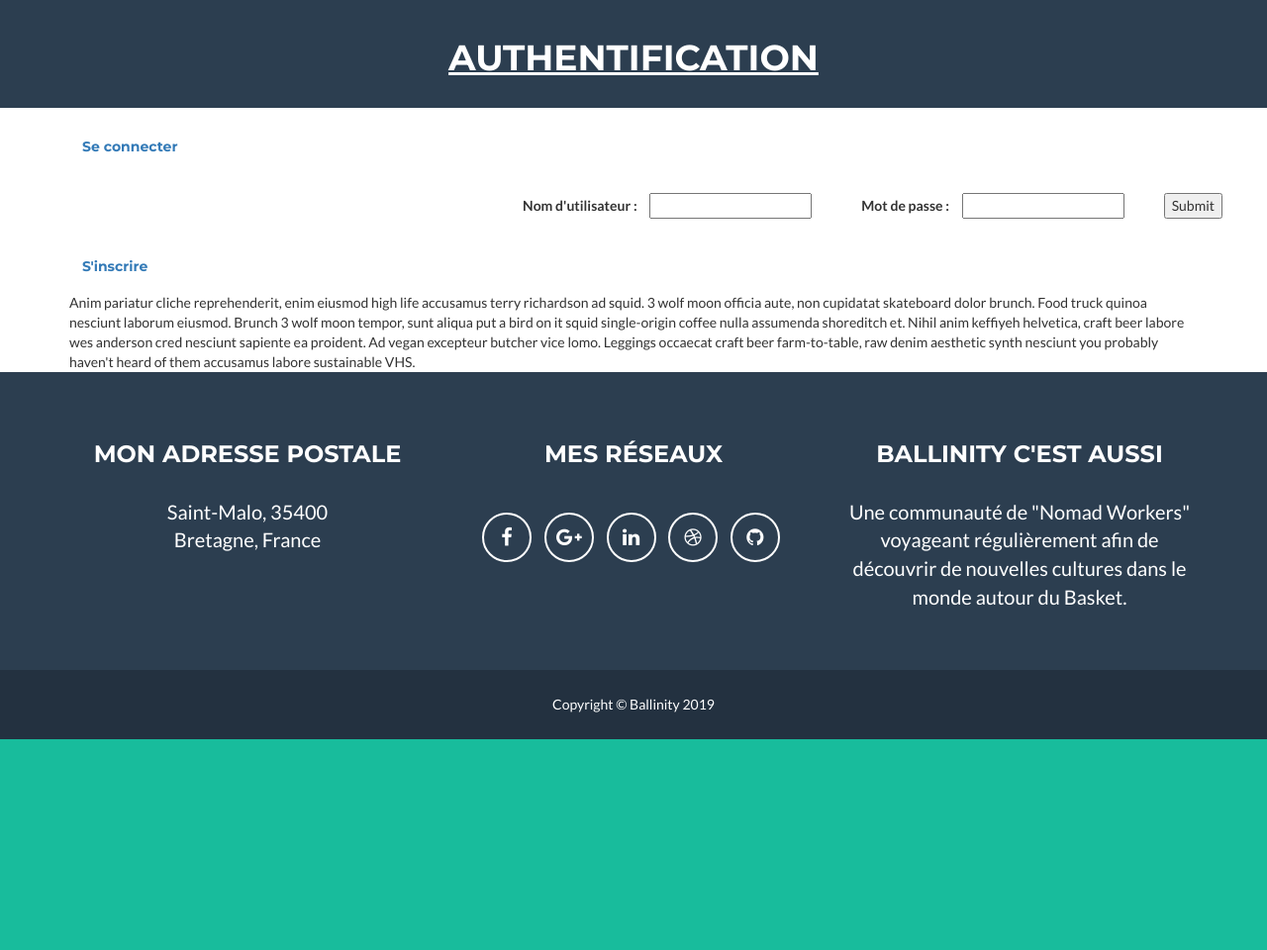
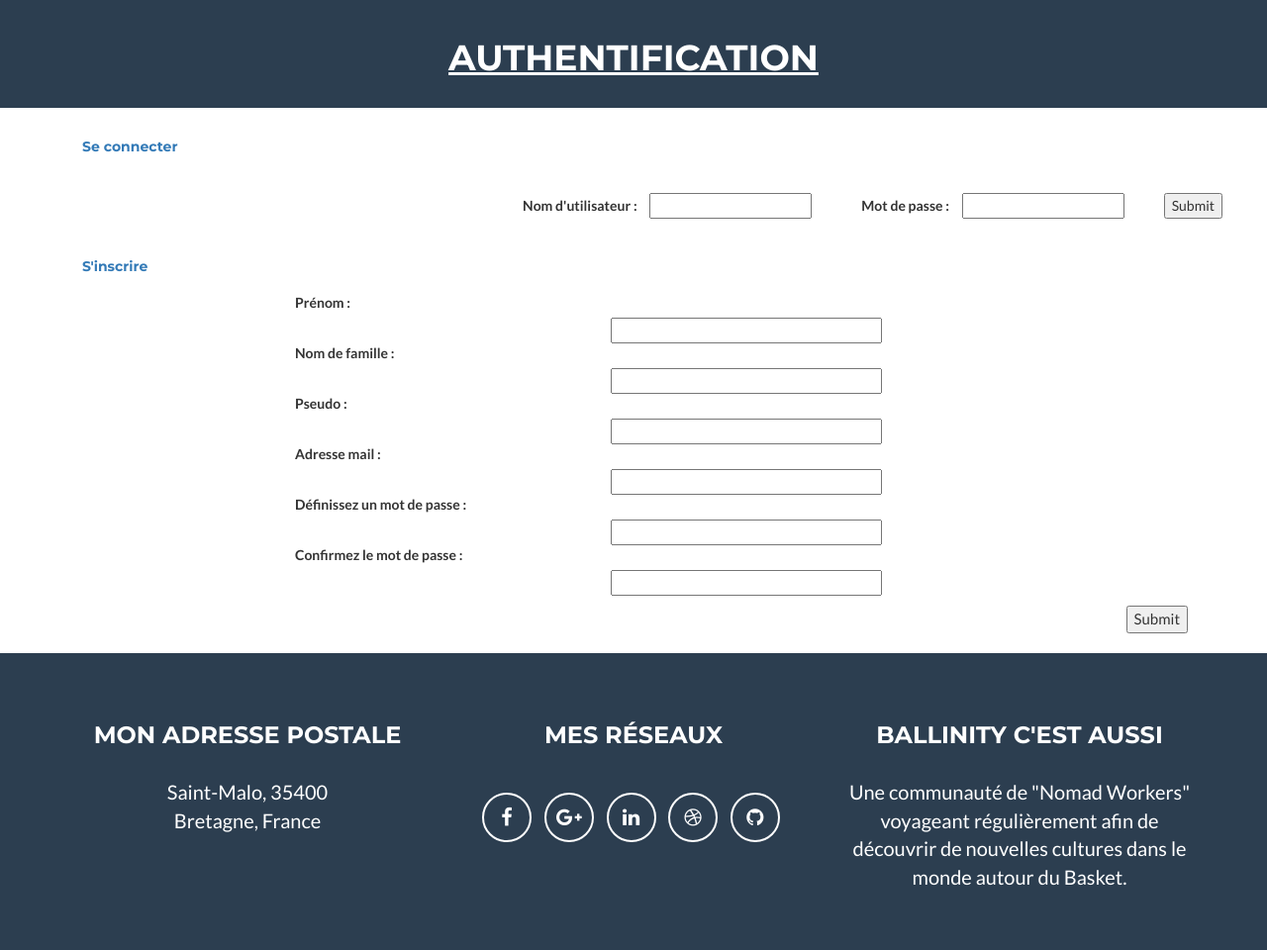
Before and after one commit to Monrocq/Blog, a PHP site: page /index.php?action=authentification in a window 1280 px wide, after a click on "S'inscrire". Shown: the part 853-1813 px from the top of the page at 99% size. Before the commit the page ends 1600 px from the top, so only its background shows below. Run offline with PHP 8.4, Linux system fonts and the light colour scheme; some libraries are stand-ins or nearby versions.

```diff
--- a/controleur/frontend.php
+++ b/controleur/frontend.php
@@ -24,6 +24,28 @@ function deconnexion()
 {
     session_destroy();
     header('Location: index.php');
+}
+
+function registration($twig, $firstname, $lastname, $nickname, $email, $password, $confirm)
+{
+    if ($password === $confirm) {
+        $hash = password_hash($password, PASSWORD_DEFAULT);
+        $db = new db;
+        $mailexists = $db->req("SELECT * FROM users WHERE email='$email'")->fetch();
+        if ($mailexists == false) {
+            $nickexists = $db->req("SELECT * FROM users WHERE nickname='$nickname'")->fetch();
+            if ($nickexists == false) {
+                $db->req("INSERT INTO users(name, firstname, nickname, email, password, lvl) VALUES ('$lastname', '$firstname', '$nickname', '$email', '$hash', '1')");
+                verification($twig, $nickname, $confirm);
+            } else {
+                echo $twig->render('authentification.twig', array('titre' => 'Ballinity - Authentification', 'auth' => 'failed', 'failed' => 'nick'));
+            }
+        } else {
+            echo $twig->render('authentification.twig', array('titre' => 'Ballinity - Authentification', 'auth' => 'failed', 'failed' => 'email'));
+        }
+    } else {
+        echo $twig->render('authentification.twig', array('titre' => 'Ballinity - Authentification', 'auth' => 'failed', 'failed' => 'mdp'));
+    }
 }
 
 function liste($twig, $page = 1)
--- a/index.php
+++ b/index.php
@@ -78,6 +78,15 @@ switch ($action) {
         $connected = "connected";
         accueil($twig, $connected);
         break;
+    case 'register':
+        $firstname = $_POST['firstname'];
+        $lastname = $_POST['surname'];
+        $nickname = $_POST['nickname'];
+        $email = $_POST['email'];
+        $password = $_POST['mdp'];
+        $confirm = $_POST['confirm'];
+        registration($twig, $firstname, $lastname, $nickname, $email, $password, $confirm);
+        break;
     default:
         accueil($twig);
 }
--- a/public/css/custom.css
+++ b/public/css/custom.css
@@ -179,13 +179,13 @@ textarea {
     font-weight: bold;
 }
 
-#authentification form {
+#authentification #sign-in {
     margin: 20px;
     display: flex;
     justify-content: flex-end;
 }
 
-#authentification form div {
+#authentification #sign-in div {
     margin: auto 20px;
 }
 
@@ -202,3 +202,20 @@ textarea {
     font-size: 1em;
     margin-left: 50px;
 }
+
+#sign-up {
+    display: flex;
+    flex-direction: column;
+    justify-content: center;
+    margin-left: 20%;
+}
+
+#sign-up input {
+    min-width: 30%;
+    margin: auto;
+}
+
+#submit {
+    font-size: 1.5rem;
+    text-align: right;
+}
--- a/templates/authentification.twig
+++ b/templates/authentification.twig
@@ -25,7 +25,7 @@
                             Erreur, Mauvais pseudo ou mot de passe!
                         </div>
                     {% endif %}
-                    <form method="post" action="index.php?action=verification" class="container">
+                    <form method="post" action="index.php?action=verification" class="container" id="sign-in">
                         <div>
                             <label for="nickname">Nom d'utilisateur : </label>
                             <input type="text" name="nickname" />
@@ -55,11 +55,64 @@
                 </button>
             </h2>
             </div>
+            {% if auth == 'failed' %}
+            <div id="collapseTwo" class="collapse show" aria-labelledby="headingTwo" data-parent="#accordionExample">
+                <div class="card-body">
+                    {% if failed == 'mdp' %}
+                    <div class="alert alert-danger" role="alert">
+                        Les mots de passes ne correspondent pas
+                    </div>
+                    {% elseif failed == 'nick' %}
+                    <div class="alert alert-danger" role="alert">
+                        Le nom d'utilisateur est déjà utilisé
+                    </div>
+                    {% elseif failed == 'email' %}
+                    <div class="alert alert-danger" role="alert">
+                        L'adresse mail est déjà utilisé
+                    </div>
+                    {% endif %}
+                   <form method="post" action="index.php?action=register">
+                    <div id="sign-up">
+                        <label for="firstname">Prénom :</label>
+                        <input type="text" name="firstname" />
+                        <label for="surname">Nom de famille :</label>
+                        <input type="text" name="surname" />
+                        <label for="nickname">Pseudo :</label>
+                        <input type="text" name="nickname" />
+                        <label for="email">Adresse mail :</label>
+                        <input type="email" name="email" />
+                        <label for="mdp">Définissez un mot de passe :</label>
+                        <input type="password" name="mdp" />
+                        <label for="confirm">Confirmez le mot de passe :</label>
+                        <input type="password" name="confirm" />
+                    </div>
+                    <p id="submit"><input type="submit"/></p>
+                   </form>
+                </div>
+            </div>
+            {% else %}
             <div id="collapseTwo" class="collapse" aria-labelledby="headingTwo" data-parent="#accordionExample">
-            <div class="card-body">
-                Anim pariatur cliche reprehenderit, enim eiusmod high life accusamus terry richardson ad squid. 3 wolf moon officia aute, non cupidatat skateboard dolor brunch. Food truck quinoa nesciunt laborum eiusmod. Brunch 3 wolf moon tempor, sunt aliqua put a bird on it squid single-origin coffee nulla assumenda shoreditch et. Nihil anim keffiyeh helvetica, craft beer labore wes anderson cred nesciunt sapiente ea proident. Ad vegan excepteur butcher vice lomo. Leggings occaecat craft beer farm-to-table, raw denim aesthetic synth nesciunt you probably haven't heard of them accusamus labore sustainable VHS.
+                <div class="card-body">
+                   <form method="post" action="index.php?action=register">
+                    <div id="sign-up">
+                        <label for="firstname">Prénom :</label>
+                        <input type="text" name="firstname" />
+                        <label for="surname">Nom de famille :</label>
+                        <input type="text" name="surname" />
+                        <label for="nickname">Pseudo :</label>
+                        <input type="text" name="nickname" />
+                        <label for="email">Adresse mail :</label>
+                        <input type="email" name="email" />
+                        <label for="mdp">Définissez un mot de passe :</label>
+                        <input type="password" name="mdp" />
+                        <label for="confirm">Confirmez le mot de passe :</label>
+                        <input type="password" name="confirm" />
+                    </div>
+                    <p id="submit"><input type="submit"/></p>
+                   </form>
+                </div>
             </div>
-            </div>
+            {% endif %}
         </div>
     </div>
 </div>
```
